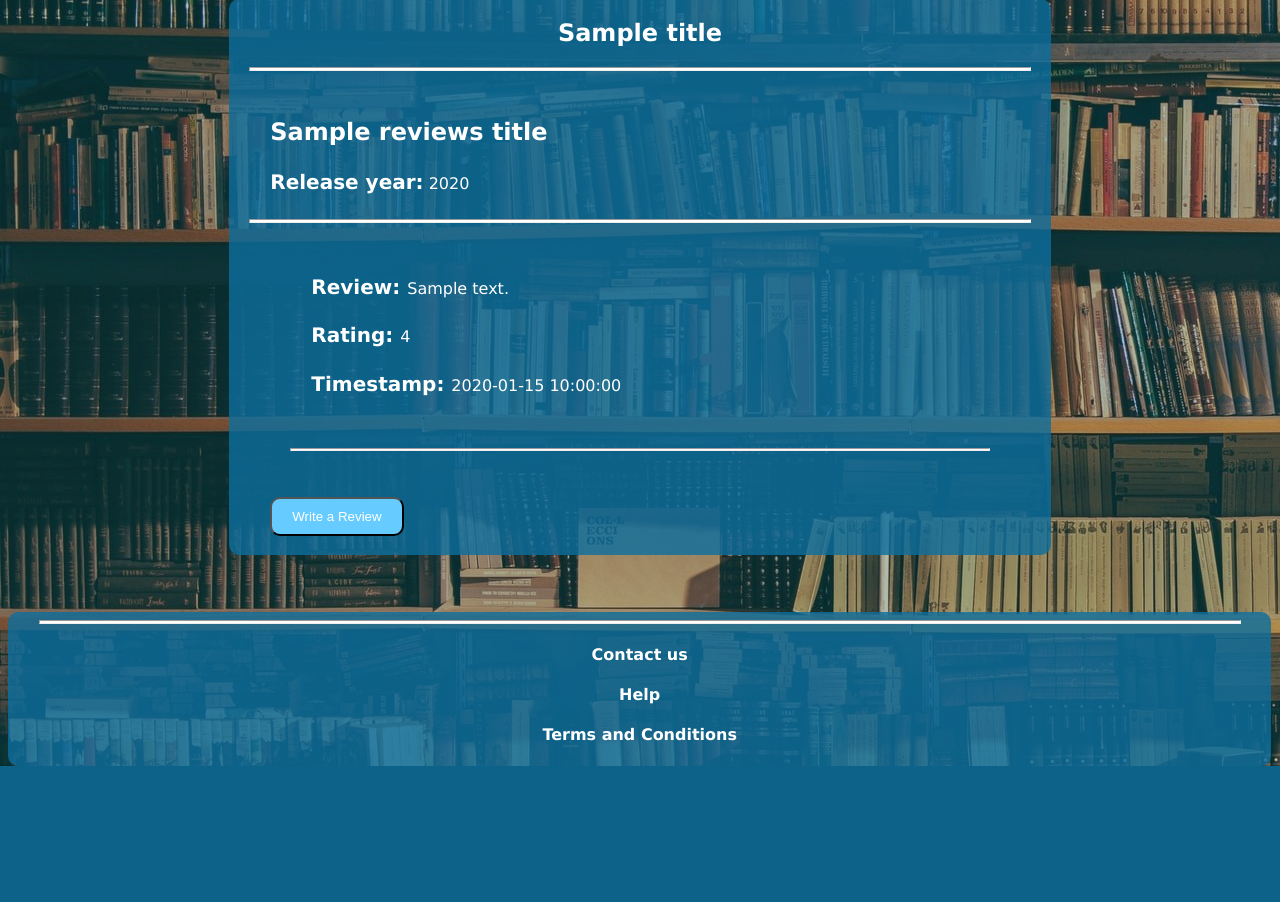
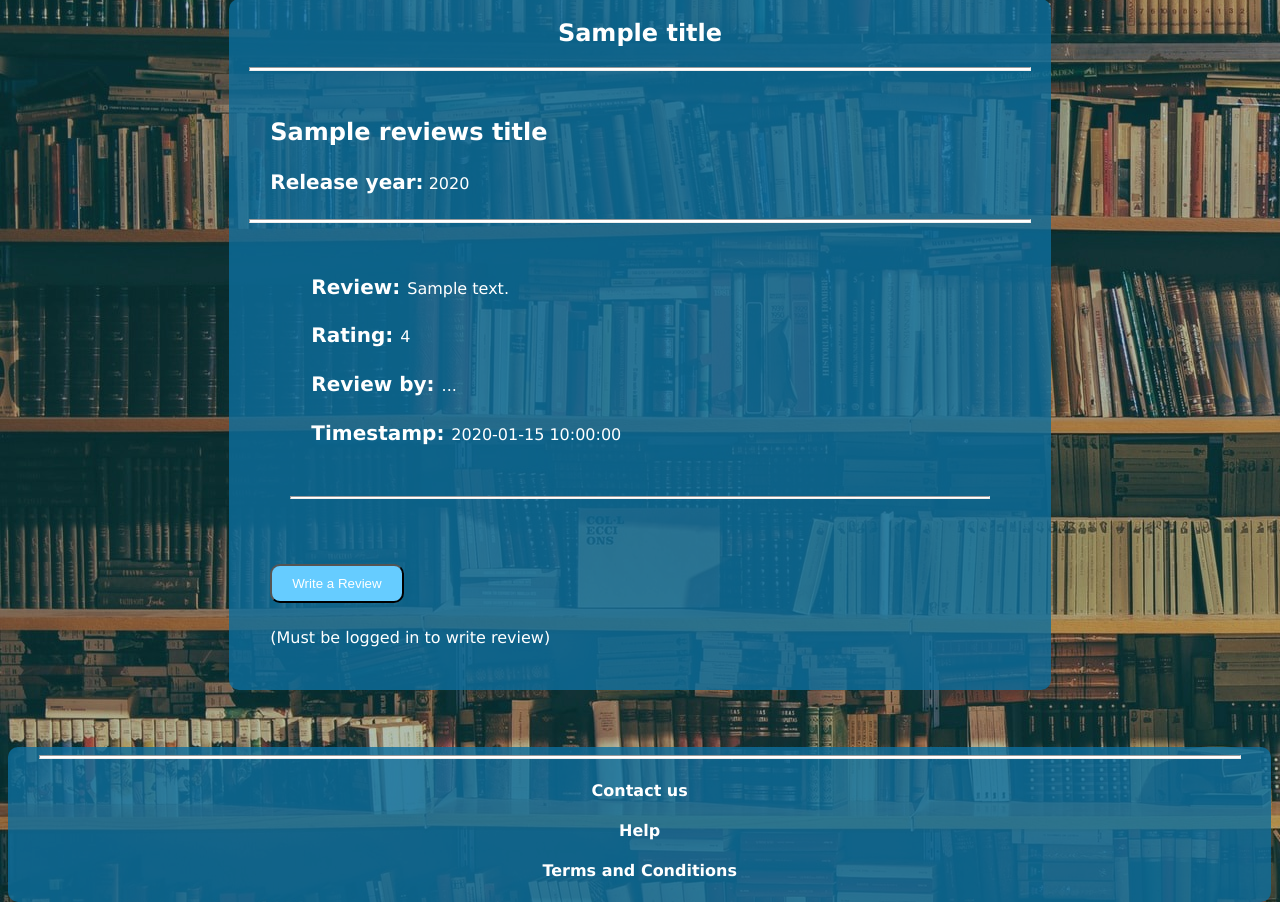
Before and after one commit to s-rofe/bookstore-web-app, a Flask app: template library/templates/books/reviews.html in a window 1280 px wide. Shown: the part 190-1092 px from the top of the page. Before the commit the page ends 956 px from the top, so only its background shows below. Run offline with Flask 2, Linux system fonts and the light colour scheme; the template is opened without the code that fills it: most values are stand-ins (such as "Sample title", 1, 10 or a date in 2020).

Commit message:
formatted wtform buttons, added note for log in requirement
note added: (Must be logged in to write review)

```diff
--- a/library/templates/authentication/credentials.html
+++ b/library/templates/authentication/credentials.html
@@ -34,7 +34,7 @@
         {% endif %}
     </div>
 
-    <p >{{ form.submit }}</p>
+    <p >{{ form.submit(style="background-color: #66ccff; color: white;") }}</p>
 </form>
 
 {% endblock %}
--- a/library/templates/books/reviews.html
+++ b/library/templates/books/reviews.html
@@ -12,20 +12,23 @@
             <br>
             <p id="review_text"><b>Review: </b>{{ review.review_text }}</p>
             <p id="review_text"><b>Rating: </b>{{ review.rating }} </p>
+            <p id="review_text"><b>Review by: </b>... </p>
             <p id="review_text"><b>Timestamp: </b>{{ review.timestamp }} </p>
             <br>
             <hr id="review_line">
         {% endfor %}
     {% else %}
         <br>
-        <p id="review_text" >There are no reviews for this book. Feel free to write a review (must be logged-in to write review).</p>
+        <p id="review_text" >There are no reviews for this book. Feel free to write a review.</p>
         <br>
     {% endif %}
 
     <br>
     <br>
+    <br>
     <button class="write-review" onclick="location.href='{{ url_for('reviews_bp.write_review', book_id=book.book_id ) }}'" style="margin-left: 5%;">Write a Review</button>
+    <p>(Must be logged in to write review)</p>
     <br>
-    <br>
+
 </body>
 {% endblock %}
--- a/library/templates/books/write_review.html
+++ b/library/templates/books/write_review.html
@@ -19,7 +19,7 @@
             {% endif %}
         </div>
 
-        <p>{{ form.submit }}</p>
+        <p>{{ form.submit(style="background-color: #66ccff; color: white;") }}</p>
         <br>
 
 
```
